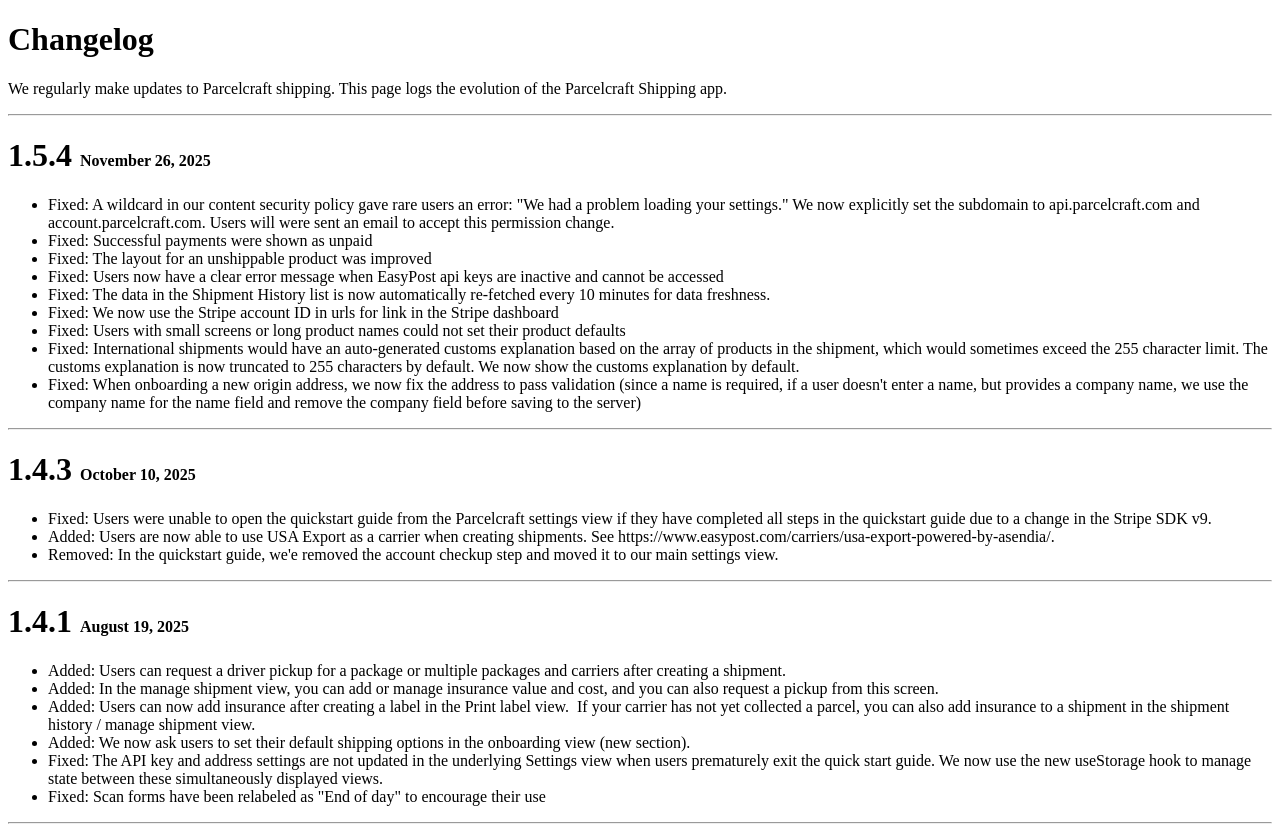
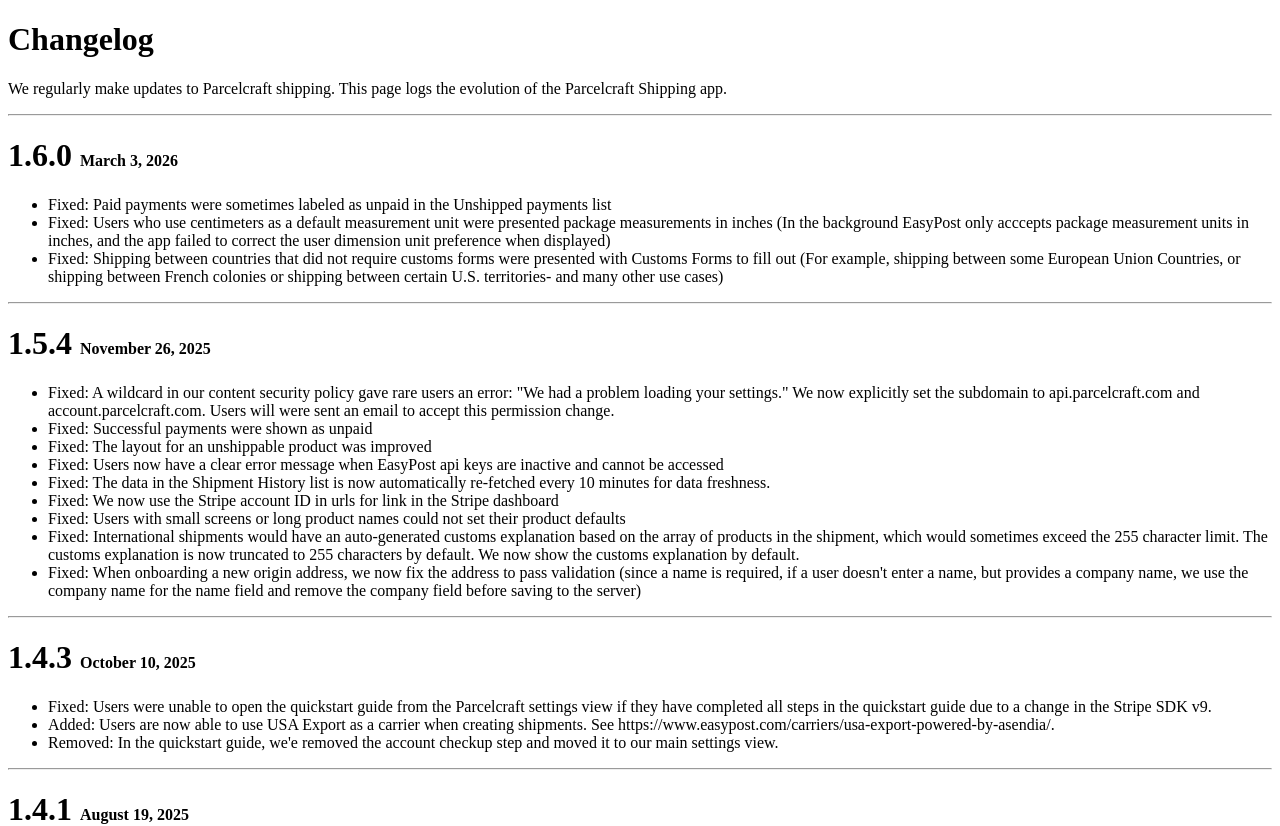
Before and after one commit to parcelcraft/docs, a Next.js app: page /changelog in a window 1280 px wide. Shown: the top 826 px of the page. Built offline with nearby package versions, Linux system fonts and the light colour scheme.

Commit message:
Update changelog

```diff
--- a/pages/changelog.mdx
+++ b/pages/changelog.mdx
@@ -1,6 +1,13 @@
 # Changelog
 
 We regularly make updates to Parcelcraft shipping. This page logs the evolution of the Parcelcraft Shipping app.
+
+
+---
+# 1.6.0 <span style={{fontSize: "16px"}}>March 3, 2026</span>
+- Fixed: Paid payments were sometimes labeled as unpaid in the Unshipped payments list
+- Fixed: Users who use centimeters as a default measurement unit were presented package measurements in inches (In the background EasyPost only acccepts package measurement units in inches, and the app failed to correct the user dimension unit preference when displayed)
+- Fixed: Shipping between countries that did not require customs forms were presented with Customs Forms to fill out (For example, shipping between some European Union Countries, or shipping between French colonies or shipping between certain U.S. territories- and many other use cases)
 
 
 ---
```
